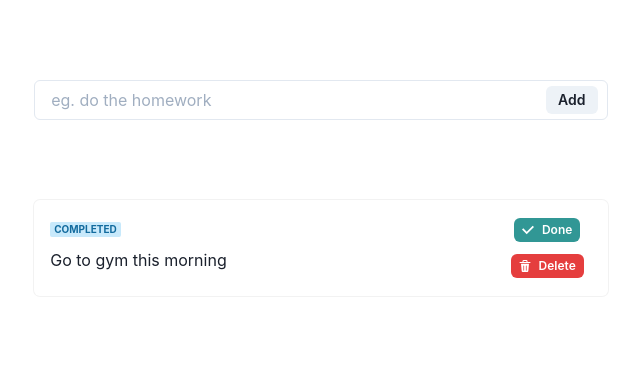
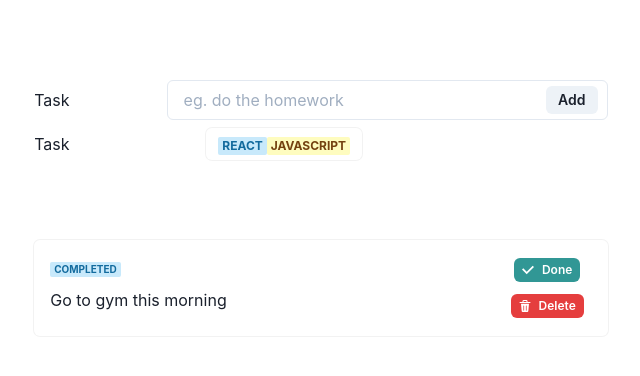
Before and after one commit to codewithdpk/potential-train, a React (Create React App) app: page / in a window 1280 px wide. Shown: the top 376 px of the page, without its empty margins (319-959 px from the left). Built offline with nearby package versions, Linux system fonts and the light colour scheme.

Commit message:
feat: input with tag feature

```diff
--- a/src/components/input/index.tsx
+++ b/src/components/input/index.tsx
@@ -1,9 +1,17 @@
 import { Button } from '@chakra-ui/button';
 import { Input, InputGroup, InputRightElement } from '@chakra-ui/input';
+import { Badge, Box, Flex, Stack } from '@chakra-ui/layout';
+import { Text } from "@chakra-ui/react"
 import React, { FC } from 'react';
 
 const TaskInput: FC = () => {
   return (
+
+    <Stack>
+      <Flex flexDirection="row" alignItems="center">
+          <Box w="30%">
+          <Text> Task</Text>
+          </Box>
           <InputGroup size="md">
             <Input
               pr="4.5rem"
@@ -16,6 +24,19 @@ const TaskInput: FC = () => {
               </Button>
             </InputRightElement>
            </InputGroup>
+        </Flex>
+
+        <Flex flexDirection="row" alignItems="center">
+          <Box w="30%">
+          <Text> Task</Text>
+          </Box>
+          <Box boxShadow="xs" rounded="md" pt= "1" pb="1" pl="3" pr="3" alignItems="center">
+            <Badge colorScheme="twitter">React</Badge>
+            <Badge colorScheme="yellow">Javascript</Badge>
+          </Box>
+        </Flex>
+
+    </Stack>
   )
 };
 
```
Lines whose indentation alone changed are shown as unchanged.
